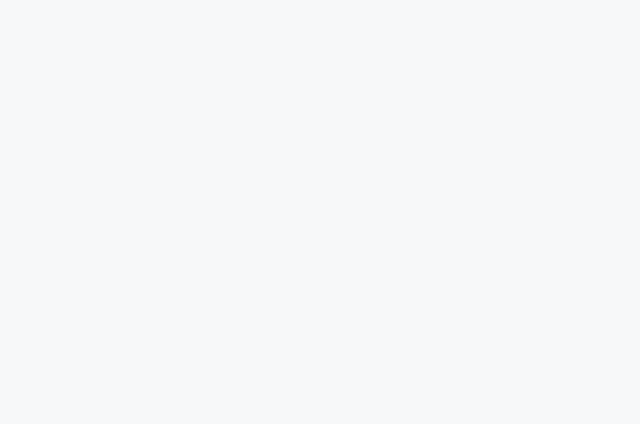
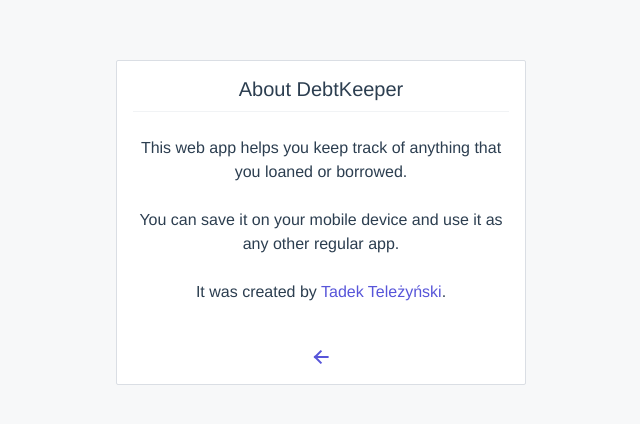
Before and after one commit to tadeoos/debtkeeper, a Vue app in the folder frontend/: page /about in a window 1280 px wide. Shown: the top 424 px of the page, without its empty margins (319-959 px from the left). Built offline with nearby package versions, Linux system fonts and the light colour scheme.

Commit message:
Add AboutPage component

```diff
--- a/frontend/public/index.html
+++ b/frontend/public/index.html
@@ -7,7 +7,6 @@
     <link rel="icon" href="<%= BASE_URL %>favicon.ico">
     <title>Debtkeeper</title>
     <link rel="stylesheet" href="https://unpkg.com/spectre.css/dist/spectre.min.css">
-    <link rel="stylesheet" href="https://unpkg.com/spectre.css/dist/spectre-exp.min.css">
     <link rel="stylesheet" href="https://unpkg.com/spectre.css/dist/spectre-icons.min.css">
   </head>
   <body>
--- /dev/null
+++ b/frontend/src/components/AboutPage.vue
@@ -0,0 +1,49 @@
+<template>
+  <div class="container">
+    <div class="columns">
+      <div class="column col-lg-12 col-4 col-mx-auto">
+        <div class="panel">
+          <div class="panel-header">
+            <div class="panel-title">
+              <h5>About DebtKeeper</h5>
+            </div>
+            <div class="divider"></div>
+          </div>
+          <div class="panel-nav">
+            <!-- navigation components: tabs, breadcrumbs or pagination -->
+          </div>
+          <div class="panel-body">
+            <!-- contents -->
+            <p>
+              This web app helps you keep track of anything that you loaned or borrowed.
+            </p>
+            <p>
+              You can save it on your mobile device and use it as any other regular app.
+            </p>
+            <p>
+              It was created by <a href="https://tadek.tele.com.pl">Tadek Teleżyński</a>.
+            </p>
+          </div>
+          <div class="panel-footer">
+            <router-link :to="{name: 'Home'}" exact>
+              <i class="icon icon-back"></i>
+            </router-link>
+            <!-- buttons or inputs -->
+          </div>
+        </div>
+      </div>
+    </div>
+  </div>
+</template>
+
+<script>
+  export default {
+    name: "AboutPage"
+  }
+</script>
+
+<style scoped>
+  .panel{
+    background: #ffffff;
+  }
+</style>
--- a/frontend/src/components/MainMenu.vue
+++ b/frontend/src/components/MainMenu.vue
@@ -19,7 +19,7 @@
             <router-link :to="{name: 'Ledger'}" exact>Add item</router-link>
           </li>
           <li class="menu-item">
-            <router-link :to="{name: 'Ledger'}" exact>About</router-link>
+            <router-link :to="{name: 'About'}" exact>About</router-link>
           </li>
         </ul>
       </div>
--- a/frontend/src/router/index.js
+++ b/frontend/src/router/index.js
@@ -5,6 +5,7 @@
 import DebtKeeper from '../components/DebtKeeper.vue'
 import LoginPage from "../components/LoginPage";
 import MainMenu from "../components/MainMenu";
+import AboutPage from "../components/AboutPage";
 
 
 Vue.use(Router);
@@ -23,6 +24,12 @@
     components: {
       default: LoginPage,
     },
+  }, {
+    path: '/about',
+    name: 'About',
+    components: {
+      default: AboutPage,
+    },
   },
     {
       path: '/ledger',
```
